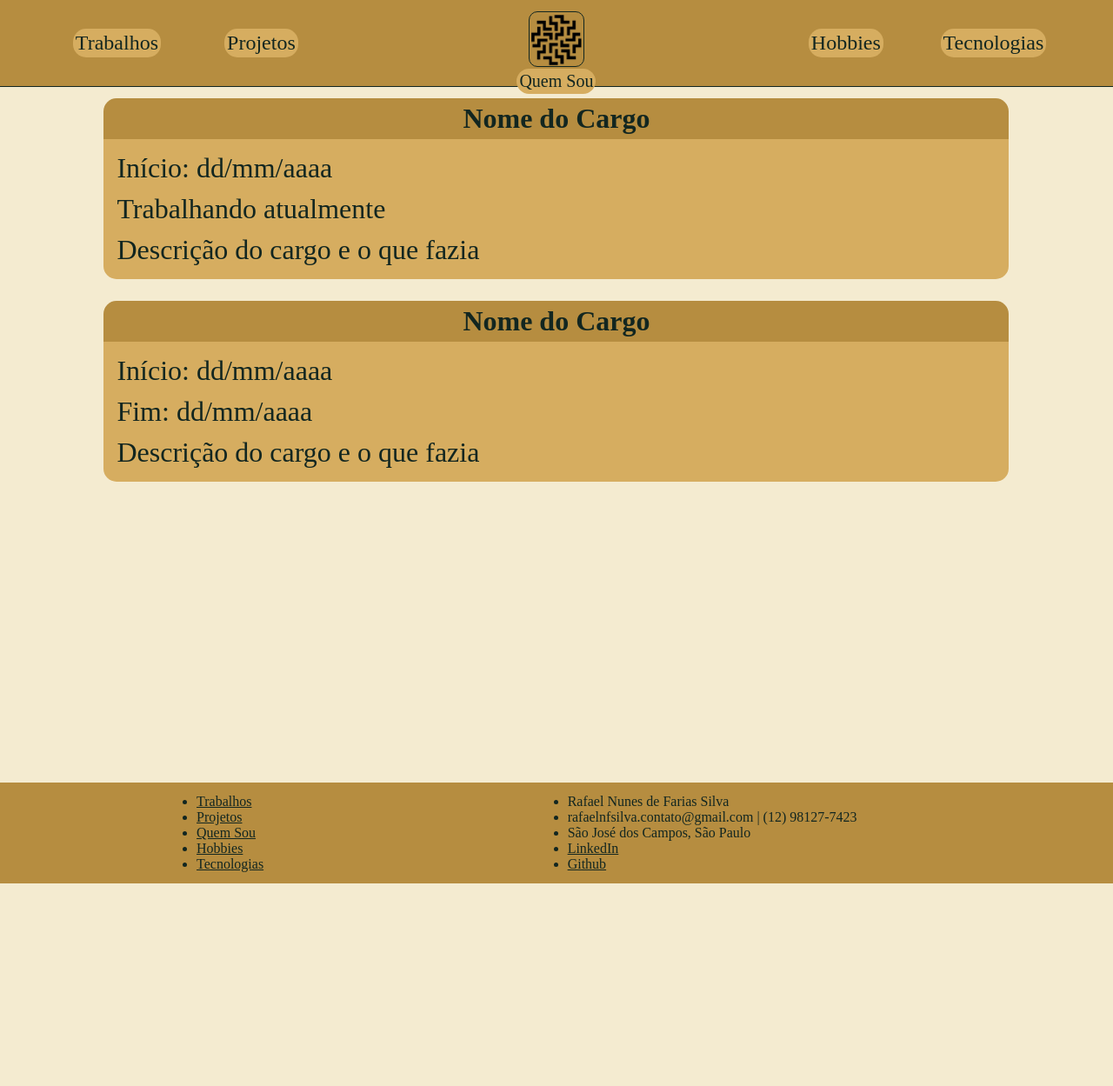
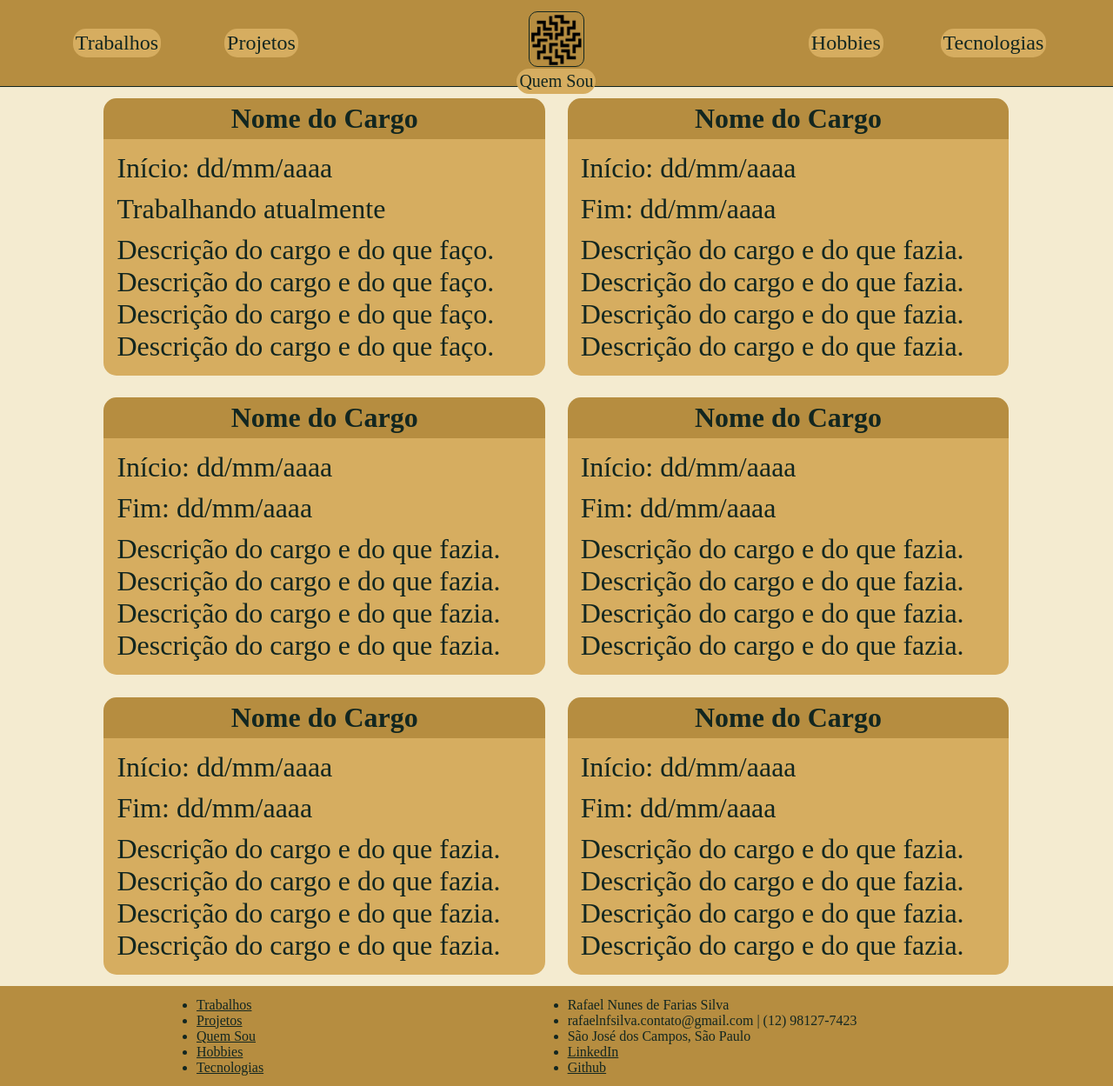
Before and after one commit to Rafael-Nunes-Silva/Portfolio-Pessoal, a Flask app: page /Trabalhos in a window 1280 px wide. Shown: the whole page at 87% size. Before the commit the page ends 1016 px from the top, so only its background shows below. Run offline with Flask 3, Linux system fonts and the light colour scheme.

Commit message:
Alterei a estrutura da página Trabalhos

```diff
--- a/src/templates/Trabalhos.html
+++ b/src/templates/Trabalhos.html
@@ -10,7 +10,7 @@
 
 {% block content %}
     <div id="content">
-        <div class="trabalho row">
+        <!-- <div class="trabalho row">
             <div class="col-1"></div>
             <div class="col-10">
                 <h1>Nome do Cargo</h1>
@@ -33,6 +33,66 @@
                 </div>
             </div>
             <div class="col-1"></div>
+        </div> -->
+        <div class="trabalho row">
+            <div class="col-1"></div>
+            <div class="col-5">
+                <h1>Nome do Cargo</h1>
+                <div class="trabcont">
+                    <p>Início: dd/mm/aaaa</p>
+                    <p>Trabalhando atualmente</p>
+                    <p>Descrição do cargo e do que faço. Descrição do cargo e do que faço. Descrição do cargo e do que faço. Descrição do cargo e do que faço.</p>
+                </div>
+            </div>
+            <div class="col-5">
+                <h1>Nome do Cargo</h1>
+                <div class="trabcont">
+                    <p>Início: dd/mm/aaaa</p>
+                    <p>Fim: dd/mm/aaaa</p>
+                    <p>Descrição do cargo e do que fazia. Descrição do cargo e do que fazia. Descrição do cargo e do que fazia. Descrição do cargo e do que fazia.</p>
+                </div>
+            </div>
+            <div class="col-1"></div>
+        </div>
+        <div class="trabalho row">
+            <div class="col-1"></div>
+            <div class="col-5">
+                <h1>Nome do Cargo</h1>
+                <div class="trabcont">
+                    <p>Início: dd/mm/aaaa</p>
+                    <p>Fim: dd/mm/aaaa</p>
+                    <p>Descrição do cargo e do que fazia. Descrição do cargo e do que fazia. Descrição do cargo e do que fazia. Descrição do cargo e do que fazia.</p>
+                </div>
+            </div>
+            <div class="col-5">
+                <h1>Nome do Cargo</h1>
+                <div class="trabcont">
+                    <p>Início: dd/mm/aaaa</p>
+                    <p>Fim: dd/mm/aaaa</p>
+                    <p>Descrição do cargo e do que fazia. Descrição do cargo e do que fazia. Descrição do cargo e do que fazia. Descrição do cargo e do que fazia.</p>
+                </div>
+            </div>
+            <div class="col-1"></div>
+        </div>
+        <div class="trabalho row">
+            <div class="col-1"></div>
+            <div class="col-5">
+                <h1>Nome do Cargo</h1>
+                <div class="trabcont">
+                    <p>Início: dd/mm/aaaa</p>
+                    <p>Fim: dd/mm/aaaa</p>
+                    <p>Descrição do cargo e do que fazia. Descrição do cargo e do que fazia. Descrição do cargo e do que fazia. Descrição do cargo e do que fazia.</p>
+                </div>
+            </div>
+            <div class="col-5">
+                <h1>Nome do Cargo</h1>
+                <div class="trabcont">
+                    <p>Início: dd/mm/aaaa</p>
+                    <p>Fim: dd/mm/aaaa</p>
+                    <p>Descrição do cargo e do que fazia. Descrição do cargo e do que fazia. Descrição do cargo e do que fazia. Descrição do cargo e do que fazia.</p>
+                </div>
+            </div>
+            <div class="col-1"></div>
         </div>
     </div>
 {% endblock %}
```
